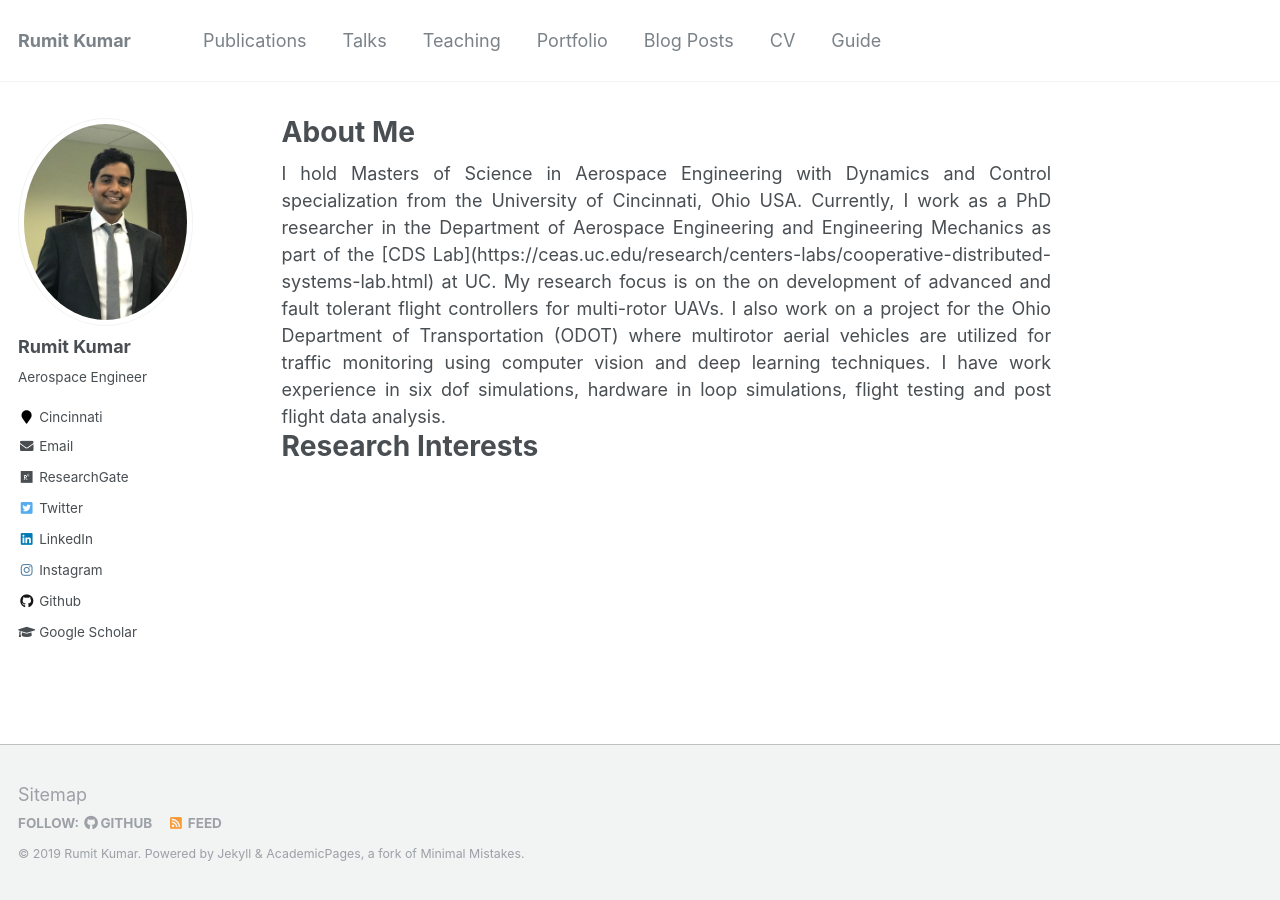
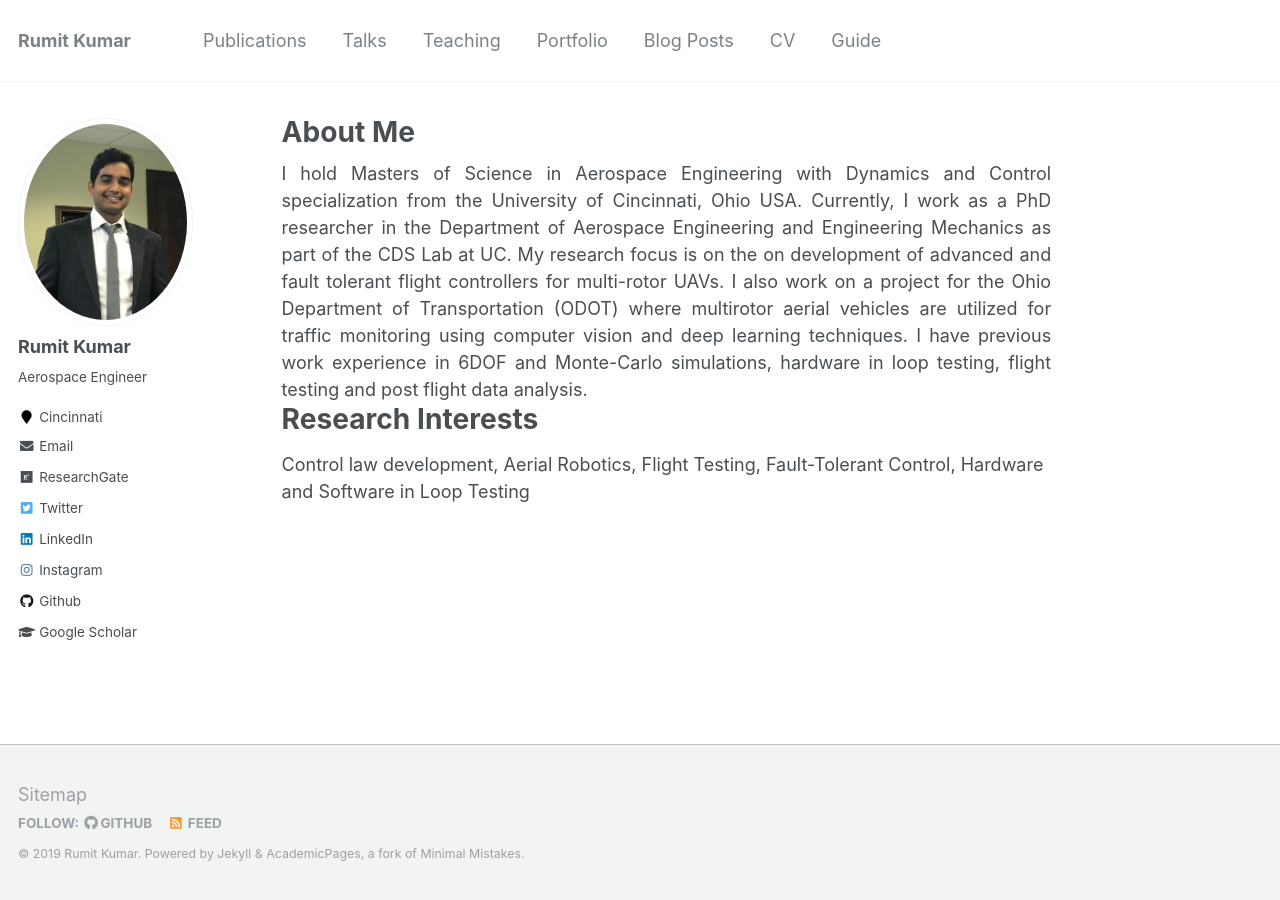
Before and after one commit to kumarrt/kumarrt.github.io, a Jekyll site: the page built from _pages/about.md, in a window 1280 px wide. Built offline with Jekyll 4.4.1, drawn with Linux system fonts in a browser that asks for light colours.

Commit message:
Update about.md

```diff
--- a/_pages/about.md
+++ b/_pages/about.md
@@ -8,8 +8,8 @@ redirect_from:
   - /about.html
 ---
 
-<div style="text-align: justify"> I hold Masters of Science in Aerospace Engineering with Dynamics and Control specialization from the University of Cincinnati, Ohio USA. Currently, I work as a PhD researcher in the Department of Aerospace Engineering and Engineering Mechanics as part of the [CDS Lab](https://ceas.uc.edu/research/centers-labs/cooperative-distributed-systems-lab.html) at UC. My research focus is on the on development of advanced and fault tolerant flight controllers for multi-rotor UAVs. I also work on a project for the Ohio Department of Transportation (ODOT) where multirotor aerial vehicles are utilized for traffic monitoring using computer vision and deep learning techniques. I have work experience in six dof simulations, hardware in loop simulations, flight testing and post flight data analysis.  </div>
-
+<div style="text-align: justify"> I hold Masters of Science in Aerospace Engineering with Dynamics and Control specialization from the University of Cincinnati, Ohio USA. Currently, I work as a PhD researcher in the Department of Aerospace Engineering and Engineering Mechanics as part of the CDS Lab at UC. My research focus is on the on development of advanced and fault tolerant flight controllers for multi-rotor UAVs. I also work on a project for the Ohio Department of Transportation (ODOT) where multirotor aerial vehicles are utilized for traffic monitoring using computer vision and deep learning techniques. I have previous work experience in 6DOF and Monte-Carlo simulations, hardware in loop testing, flight testing and post flight data analysis.  </div>
 
 Research Interests
 ======
+Control law development, Aerial Robotics, Flight Testing, Fault-Tolerant Control, Hardware and Software in Loop Testing
```
